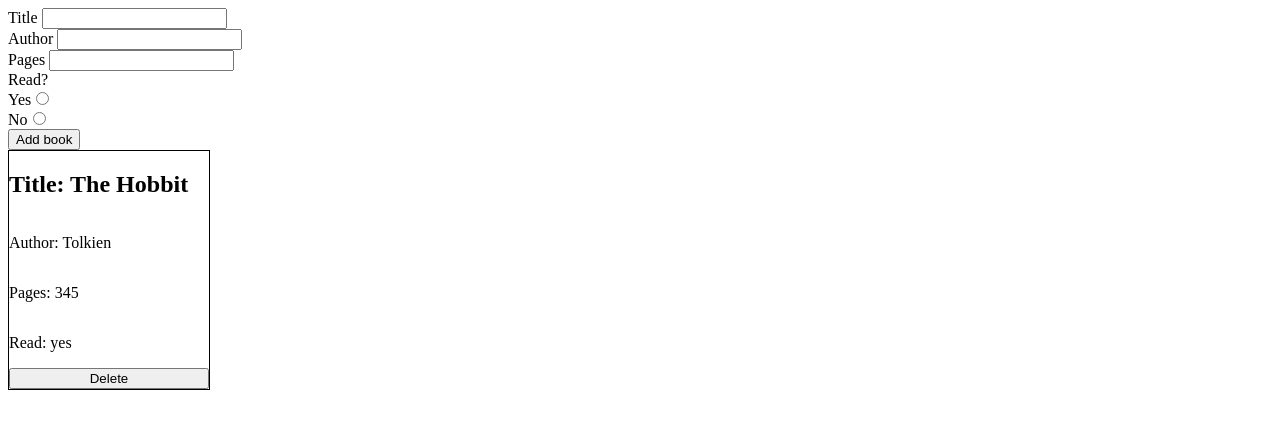
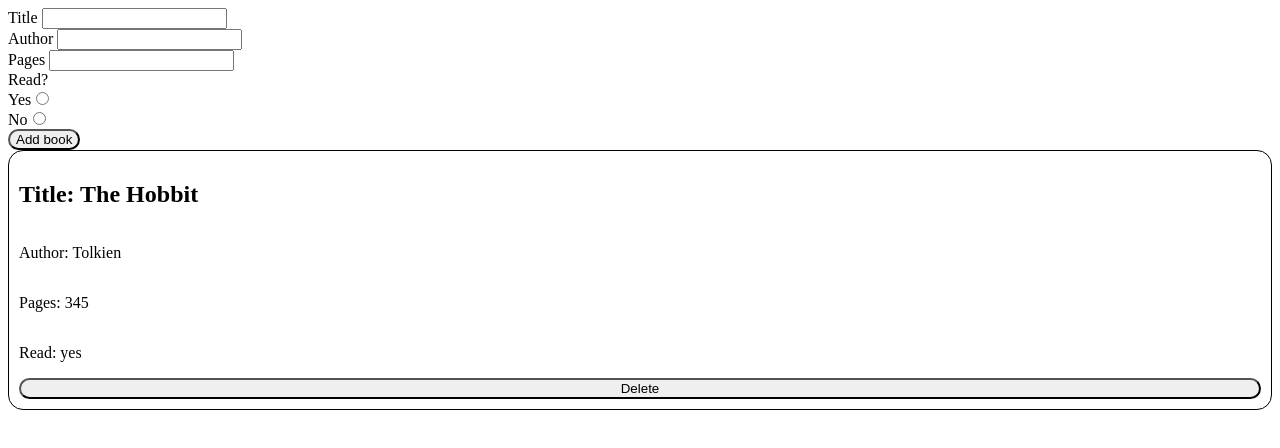
Before and after one commit to dave-forbes/library, a plain HTML site: page index.html in a window 1280 px wide. Drawn offline with Linux system fonts and the light colour scheme.

Commit message:
changed .container to .book-container to be more descriptive, added some styles

```diff
--- a/index.html
+++ b/index.html
@@ -29,7 +29,7 @@
     <div><label>No</label><input name="read" id="no" type="radio" value="no"></div>
   </div>
   <button>Add book</button>
-  <div class="container"></div>
+  <div class="book-container"></div>
 </body>
 
 </html>
--- a/script.js
+++ b/script.js
@@ -4,7 +4,7 @@
 const readYes = document.querySelector('#yes');
 const readNo = document.querySelector('#no');
 const button = document.querySelector('button');
-const containerDiv = document.querySelector('.container');
+const containerDiv = document.querySelector('.book-container');
 let read;
 
 let myLibrary = [
--- a/style.css
+++ b/style.css
@@ -1,5 +1,16 @@
 div[index] {
   border: 1px solid black;
   display: grid;
-  width: 200px;
+  border-radius: 15px;
+  padding: 10px;
 }
+
+.book-container {
+  display: grid;
+  grid-template-columns: repeat(auto-fit, minmax(250px, 1fr));
+  gap: 15px
+}
+
+button {
+  border-radius: 15px;
+}
```
